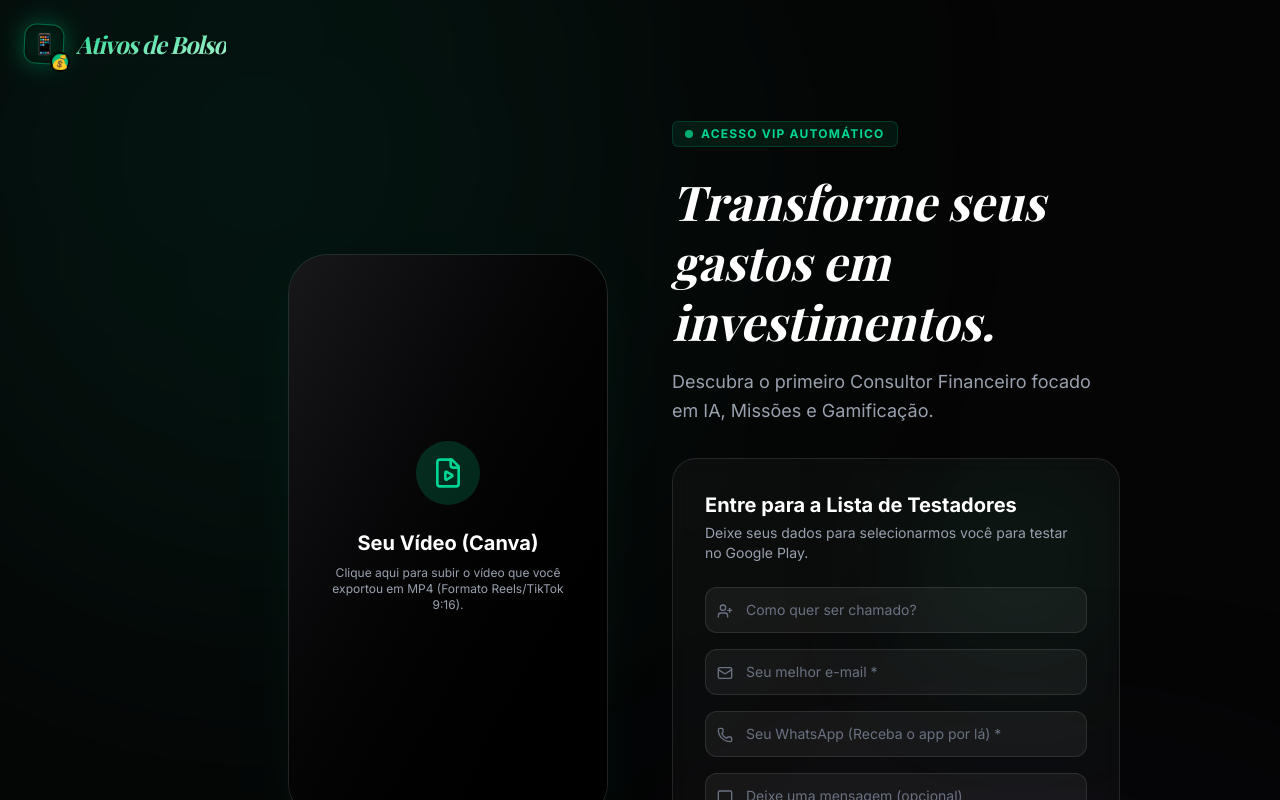
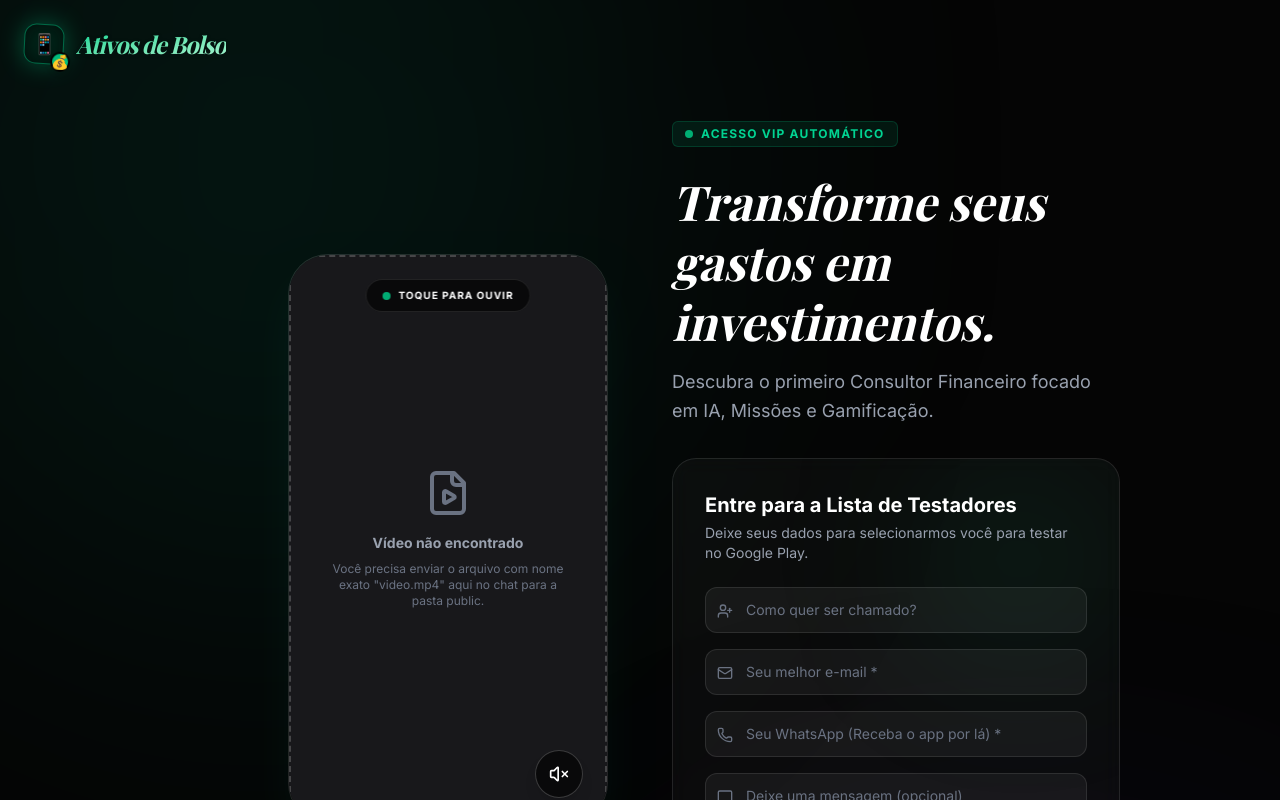
Before and after one commit to planejadosantiago1-alt/ativos-de-bolso, a React (Vite) app: page / in a window 1280 px wide. Shown: the top 800 px of the page. Built offline with nearby package versions, Linux system fonts and the light colour scheme; a web font is replaced by a local one.

Commit message:
feat: integrate launch video and mute toggle
Added the project launch video to the dashboard and implemented a mute toggle control to improve user experience.

```diff
--- a/src/App.tsx
+++ b/src/App.tsx
@@ -1,5 +1,5 @@
 import React, { useState, useRef } from 'react';
-import { Mail, Phone, CheckCircle2, UserPlus, FileVideo, MessageSquare } from 'lucide-react';
+import { Mail, Phone, CheckCircle2, UserPlus, FileVideo, MessageSquare, Volume2, VolumeX } from 'lucide-react';
 import { motion } from 'motion/react';
 
 export default function App() {
@@ -11,16 +11,14 @@ export default function App() {
   const [isSubmitted, setIsSubmitted] = useState(false);
   const [isLoading, setIsLoading] = useState(false);
 
-  // Estado para o Vídeo do Canva (MP4)
-  const [customVideo, setCustomVideo] = useState<string | null>(null);
-  const fileInputRef = useRef<HTMLInputElement | null>(null);
+  // Estado para o Vídeo
+  const [isMuted, setIsMuted] = useState(true);
+  const videoRef = useRef<HTMLVideoElement>(null);
 
-  // Lida com o upload do vídeo do Canva
-  const handleVideoUpload = (e: React.ChangeEvent<HTMLInputElement>) => {
-    const file = e.target.files?.[0];
-    if (file && file.type.startsWith('video/')) {
-      const url = URL.createObjectURL(file);
-      setCustomVideo(url);
+  const toggleMute = () => {
+    if (videoRef.current) {
+      videoRef.current.muted = !isMuted;
+      setIsMuted(!isMuted);
     }
   };
 
@@ -74,44 +72,51 @@ export default function App() {
           className="w-full flex-col flex items-center justify-center gap-16"
         >
           <div className="w-full max-w-6xl grid grid-cols-1 lg:grid-cols-2 gap-8 md:gap-16 items-center">
-            {/* Lado Esquerdo: Estrutura do Vídeo do Canva */}
+            {/* Lado Esquerdo: Estrutura do Vídeo Permanente */}
             <div className="flex flex-col items-center lg:items-end justify-center w-full">
-              <input
-                type="file"
-                ref={fileInputRef}
-                onChange={handleVideoUpload}
-                accept="video/mp4,video/x-m4v,video/*"
-                className="hidden"
-              />
+              <div className="relative w-full max-w-[320px] aspect-[9/16] bg-black border-[6px] border-white/10 rounded-[2.5rem] overflow-hidden shadow-2xl shadow-emerald-900/20 glass group">
+                {/* O vídeo será carregado de /video.mp4 dentro da pasta public */}
+                <video
+                  ref={videoRef}
+                  src="/video.mp4"
+                  autoPlay
+                  loop
+                  muted={isMuted}
+                  playsInline
+                  className="absolute inset-0 w-full h-full object-cover"
+                  onError={(e) => {
+                    const target = e.target as HTMLVideoElement;
+                    target.style.display = 'none';
+                    if (target.nextElementSibling) {
+                      (target.nextElementSibling as HTMLElement).style.display = 'flex';
+                    }
+                  }}
+                />
 
-              <div className="relative w-full max-w-[320px] aspect-[9/16] bg-black border-[6px] border-white/10 rounded-[2.5rem] overflow-hidden shadow-2xl shadow-emerald-900/20 glass group">
-                {customVideo ? (
-                  <video
-                    src={customVideo}
-                    autoPlay
-                    loop
-                    muted
-                    playsInline
-                    className="absolute inset-0 w-full h-full object-cover"
-                  />
-                ) : (
-                  <div className="absolute inset-0 flex flex-col items-center justify-center bg-gradient-to-br from-zinc-900 to-black p-8 text-center cursor-pointer hover:bg-zinc-800 transition-colors"
-                       onClick={() => fileInputRef.current?.click()}>
-                    <div className="w-16 h-16 bg-emerald-500/20 rounded-full flex items-center justify-center mb-6">
-                      <FileVideo className="w-8 h-8 text-emerald-400" />
-                    </div>
-                    <h3 className="text-xl font-bold text-white mb-2">Seu Vídeo (Canva)</h3>
-                    <p className="text-xs text-gray-400 mb-6">Clique aqui para subir o vídeo que você exportou em MP4 (Formato Reels/TikTok 9:16).</p>
-                  </div>
-                )}
+                {/* Fallback se o vídeo ainda não foi enviado */}
+                <div className="absolute inset-0 hidden flex-col items-center justify-center bg-zinc-900 p-8 text-center border-2 border-dashed border-white/20">
+                  <FileVideo className="w-12 h-12 text-gray-500 mb-4" />
+                  <p className="text-sm font-bold text-gray-400">Vídeo não encontrado</p>
+                  <p className="text-xs text-gray-500 mt-2">Você precisa enviar o arquivo com nome exato "video.mp4" aqui no chat para a pasta public.</p>
+                </div>
 
-                {customVideo && (
-                  <div
-                    className="absolute inset-x-0 bottom-0 p-4 bg-gradient-to-t from-black to-transparent opacity-0 group-hover:opacity-100 transition-opacity flex justify-center cursor-pointer"
-                    onClick={() => fileInputRef.current?.click()}
-                  >
-                    <span className="text-[10px] text-white bg-black/50 px-3 py-1.5 rounded-full uppercase tracking-widest font-bold backdrop-blur-md border border-white/10">
-                      Trocar Vídeo
+                {/* Botão de Áudio */}
+                <button
+                  onClick={toggleMute}
+                  className="absolute bottom-6 right-6 w-12 h-12 bg-black/60 hover:bg-emerald-500/80 backdrop-blur-md border border-white/20 rounded-full flex items-center justify-center shadow-lg transition-all z-20 group-hover:scale-110"
+                >
+                  {isMuted ? (
+                    <VolumeX className="w-5 h-5 text-white" />
+                  ) : (
+                    <Volume2 className="w-5 h-5 text-white animate-pulse" />
+                  )}
+                </button>
+
+                {isMuted && (
+                  <div className="absolute top-6 left-1/2 -translate-x-1/2 bg-black/60 backdrop-blur-md px-4 py-2 rounded-full border border-white/10 flex items-center gap-2 pointer-events-none z-20">
+                    <span className="w-2 h-2 bg-emerald-500 rounded-full animate-pulse"></span>
+                    <span className="text-[10px] text-white font-bold uppercase tracking-widest whitespace-nowrap">
+                      Toque para ouvir
                     </span>
                   </div>
                 )}
```
Also changed, not shown: 1 other file (tests, documents, lock files or other folders).
